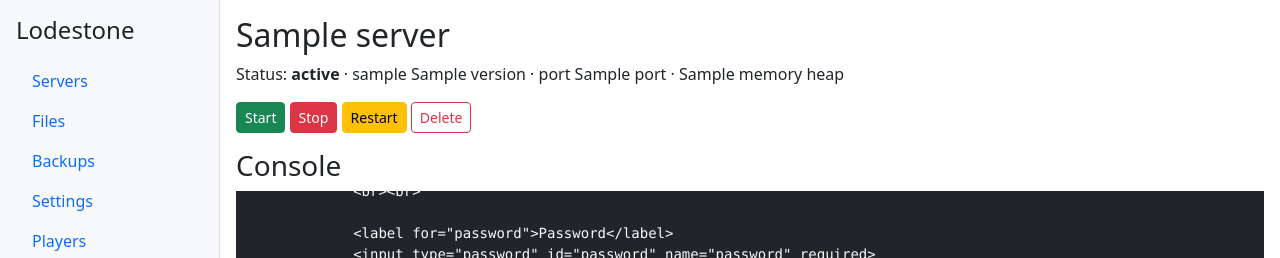
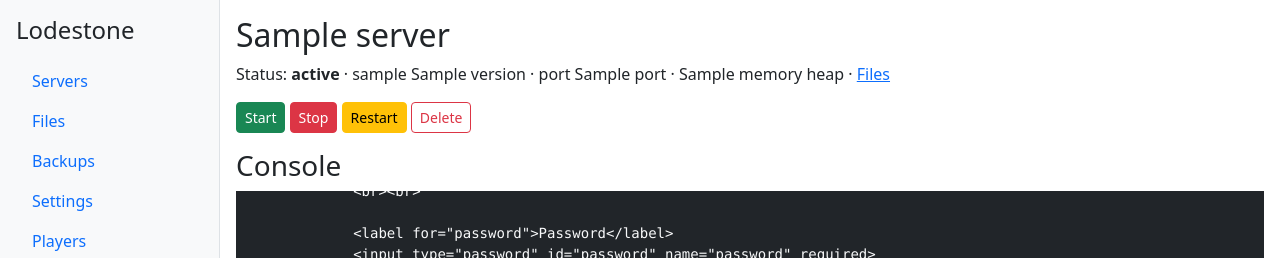
Before and after one commit to lodestone-dev-org/lodestone, a Flask app: template templates/server_console.html in a window 1280 px wide. Shown: the top 258 px of the page. Run offline with Flask 3, Linux system fonts and the light colour scheme; the template is opened without the code that fills it: most values are stand-ins (such as "Sample title", 1, 10 or a date in 2020).

Commit message:
Link the console page to the server files

```diff
--- a/templates/server_console.html
+++ b/templates/server_console.html
@@ -10,7 +10,8 @@
         <p>
             Status: <strong>{{ states[server.id] }}</strong> &middot;
             {{ server.server_type|lower }} {{ server.version }} &middot;
-            port {{ server.port }} &middot; {{ server.memory }} heap
+            port {{ server.port }} &middot; {{ server.memory }} heap &middot;
+            <a href="{{ url_for('server_files', server_id=server.id) }}">Files</a>
         </p>
 
         <div class="mb-3">
```
